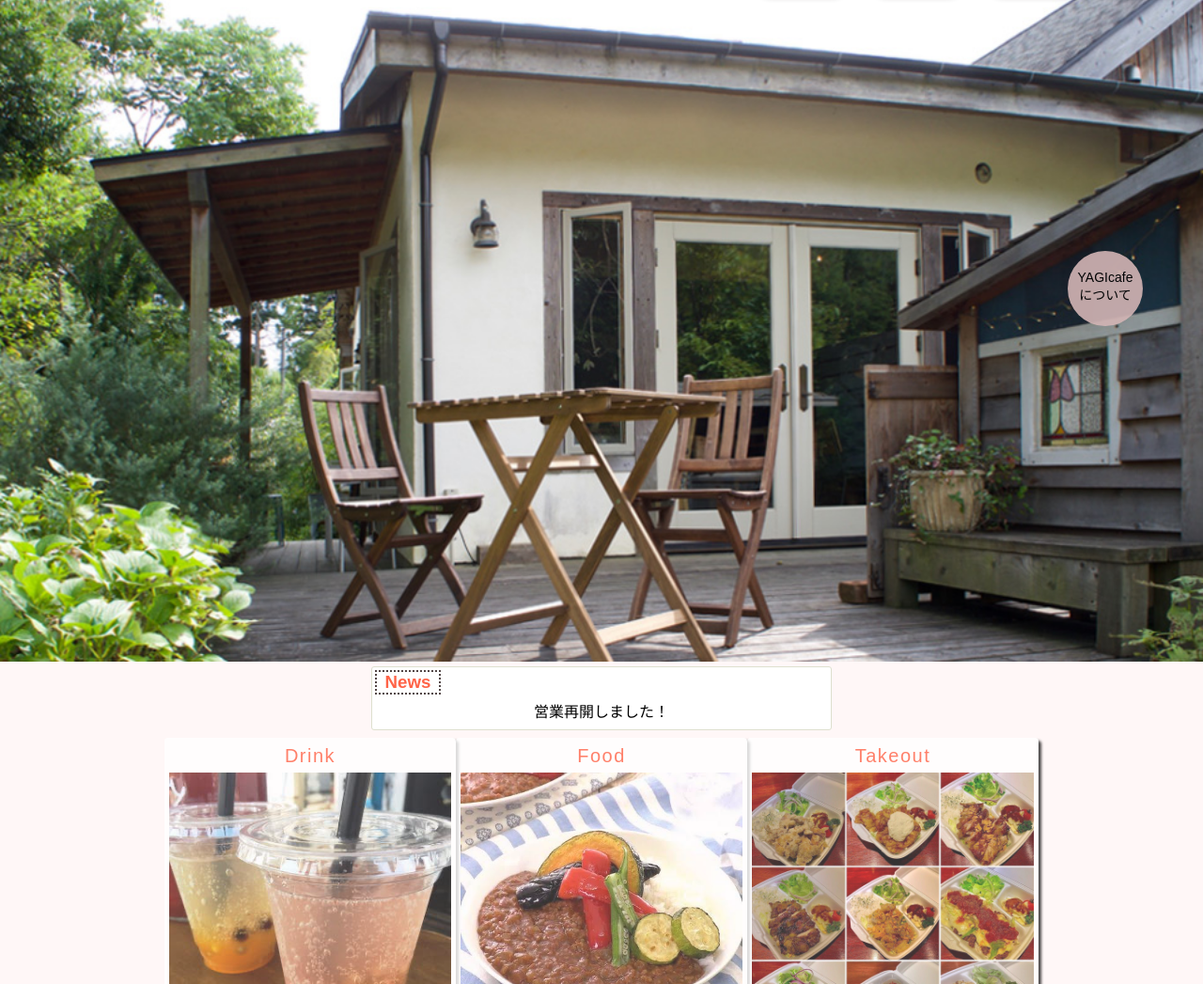
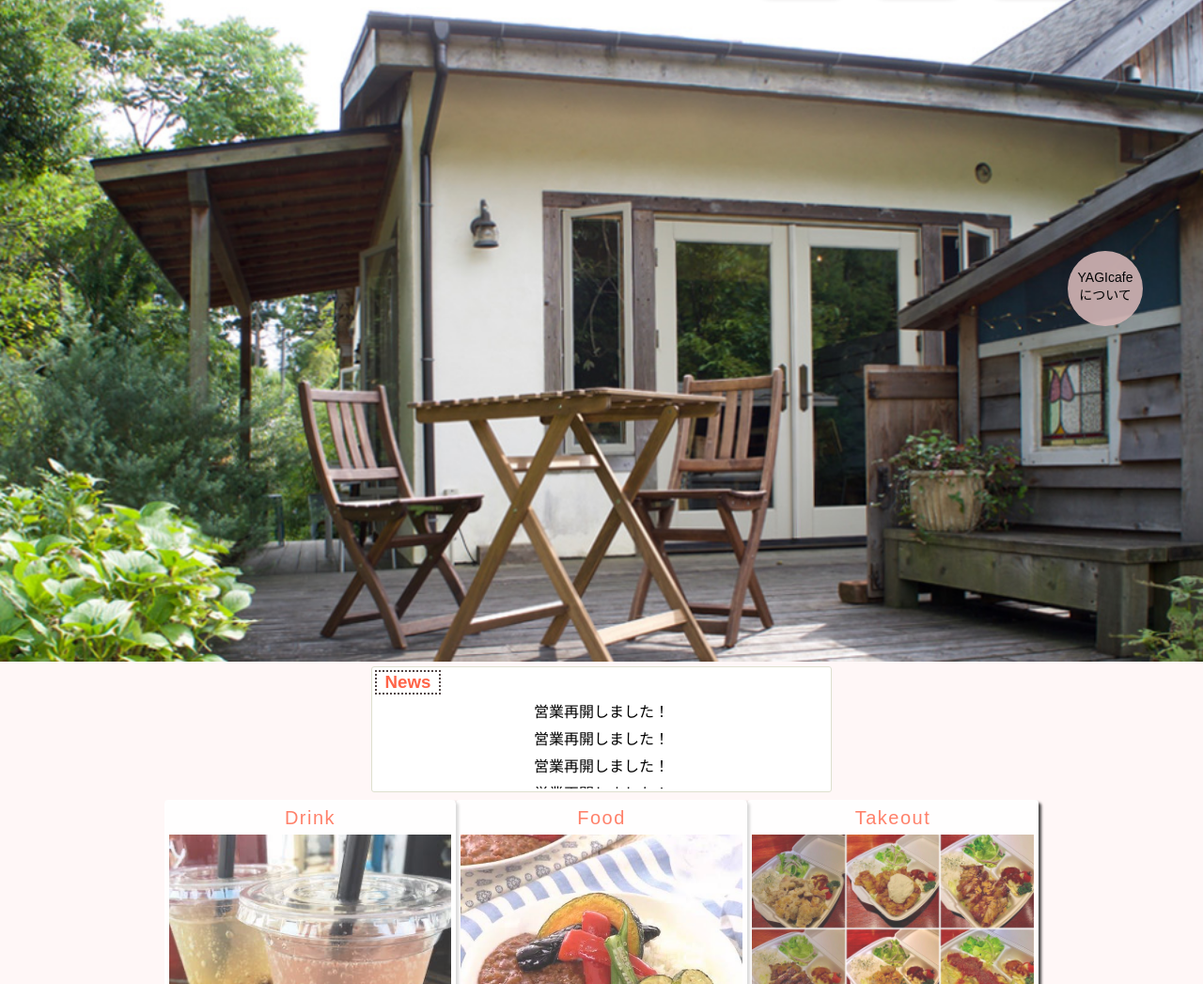
Before and after one commit to oshiro-kazuki/it03.html, a plain HTML site: page index.html in a window 1280 px wide. Shown: the part 53-1100 px from the top of the page at 94% size. Drawn offline with Linux system fonts and the light colour scheme.

Commit message:
Update index.html

```diff
--- a/index.html
+++ b/index.html
@@ -27,7 +27,13 @@
         <div class="news-wrapper">
           <div id="news">
             <h3>News</h3>
-            <p>営業再開しました！</p>
+            <div>
+              <p>営業再開しました！</p>
+              <p>営業再開しました！</p>
+              <p>営業再開しました！</p>
+              <p>営業再開しました！</p>
+              <p>営業再開しました！</p>
+            </div>
           </div>
         </div>
 
```
